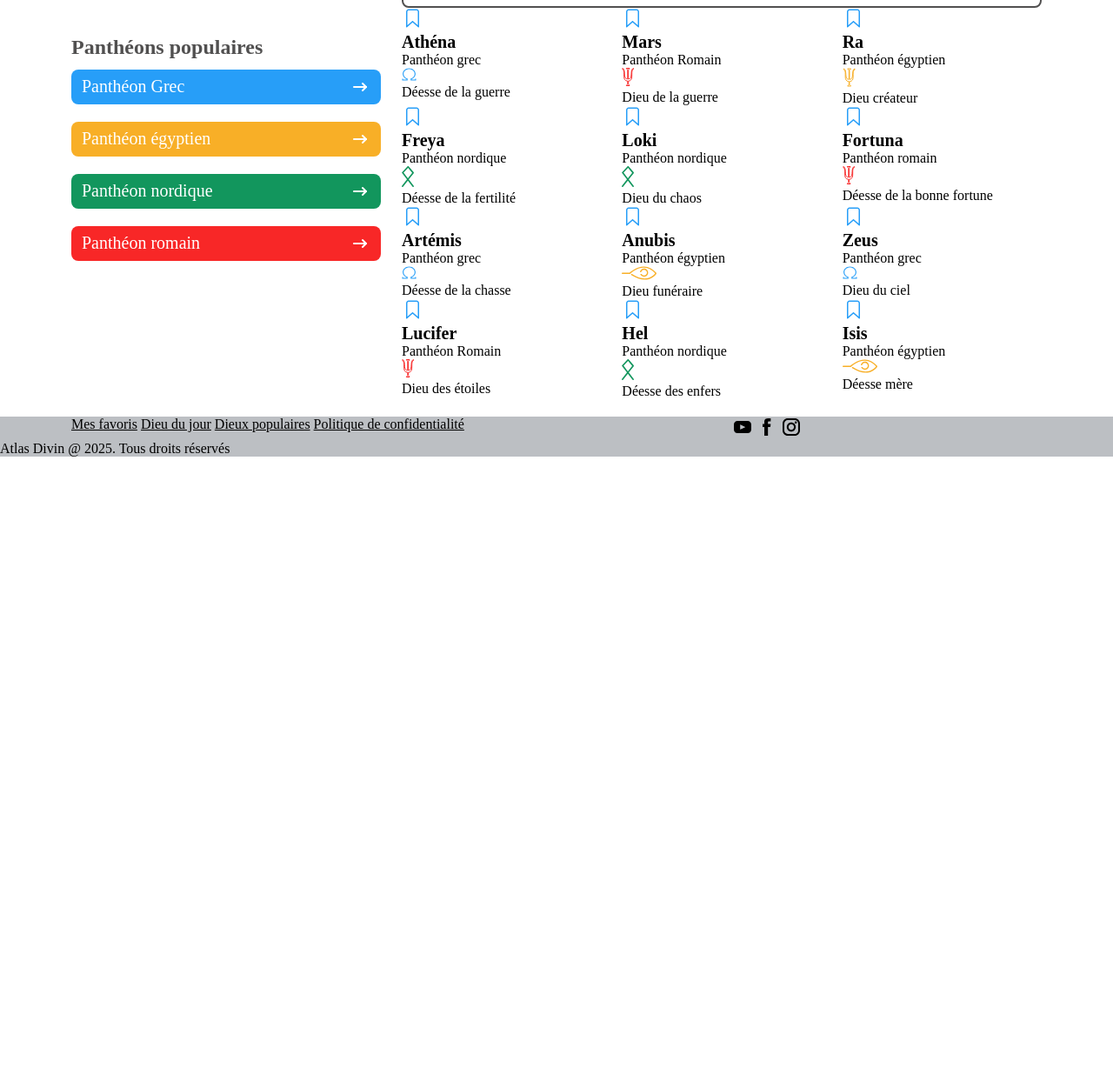
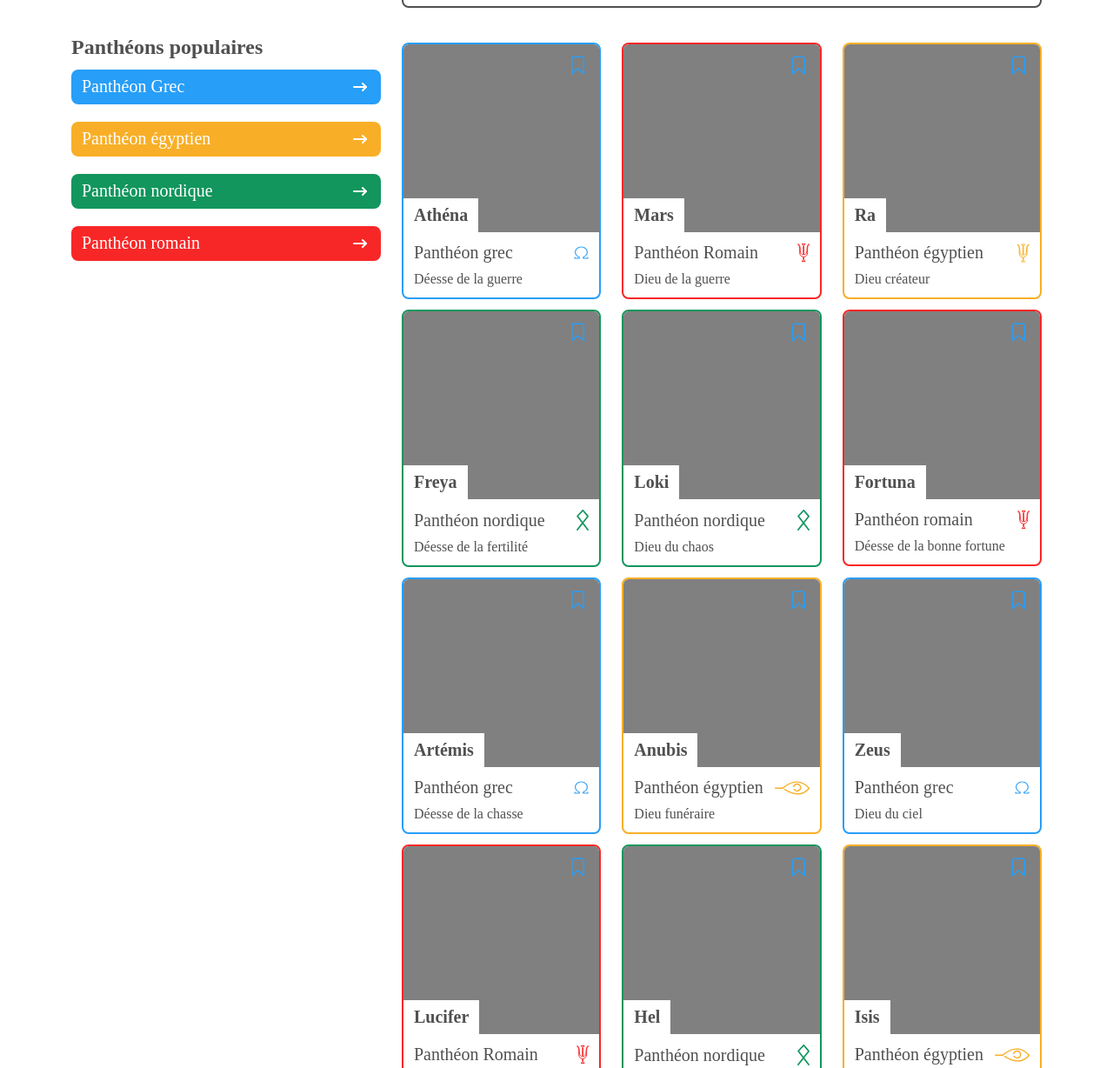
Before and after one commit to titiyocretton/atlas-divin, a website built with Parcel: page src/index.html in a window 1280 px wide. Shown: the part 457-1685 px from the top of the page at 87% size. Before the commit the page ends 982 px from the top, so only its background shows below. Built offline with nearby package versions, Linux system fonts and the light colour scheme; a web font is replaced by a local one.

Commit message:
premier passage pour card god, les marge et tout c'est ok, reste image

```diff
--- a/src/index.html
+++ b/src/index.html
@@ -273,6 +273,7 @@
               <div class="row">
                 <div class="col-6 col-lg-4">
                   <div class="card-god card-god-grec">
+                    <div class="card-god-image">
                       <svg
                         xmlns="http://www.w3.org/2000/svg"
                         width="25"
@@ -287,10 +288,10 @@
                           fill="#279EF8"
                         />
                       </svg>
-                    <div class="card-god-image">
                       <h3>Athéna</h3>
                     </div>
                     <div class="card-container">
+                      <div>
                         <p>Panthéon grec</p>
                         <svg
                           xmlns="http://www.w3.org/2000/svg"
@@ -308,8 +309,10 @@
                       <p>Déesse de la guerre</p>
                     </div>
                   </div>
+                </div>
                 <div class="col-6 col-lg-4">
                   <div class="card-god card-god-romain">
+                    <div class="card-god-image">
                       <svg
                         xmlns="http://www.w3.org/2000/svg"
                         width="25"
@@ -324,10 +327,10 @@
                           fill="#279EF8"
                         />
                       </svg>
-                    <div class="card-god-image">
                       <h3>Mars</h3>
                     </div>
                     <div class="card-container">
+                      <div>
                         <p>Panthéon Romain</p>
                         <svg
                           xmlns="http://www.w3.org/2000/svg"
@@ -345,8 +348,10 @@
                       <p>Dieu de la guerre</p>
                     </div>
                   </div>
+                </div>
                 <div class="col-6 col-lg-4">
                   <div class="card-god card-god-egyptien">
+                    <div class="card-god-image">
                       <svg
                         xmlns="http://www.w3.org/2000/svg"
                         width="25"
@@ -361,10 +366,10 @@
                           fill="#279EF8"
                         />
                       </svg>
-                    <div class="card-god-image">
                       <h3>Ra</h3>
                     </div>
                     <div class="card-container">
+                      <div>
                         <p>Panthéon égyptien</p>
                         <svg
                           xmlns="http://www.w3.org/2000/svg"
@@ -382,8 +387,10 @@
                       <p>Dieu créateur</p>
                     </div>
                   </div>
+                </div>
                 <div class="col-6 col-lg-4">
                   <div class="card-god card-god-nordique">
+                    <div class="card-god-image">
                       <svg
                         xmlns="http://www.w3.org/2000/svg"
                         width="25"
@@ -398,10 +405,10 @@
                           fill="#279EF8"
                         />
                       </svg>
-                    <div class="card-god-image">
                       <h3>Freya</h3>
                     </div>
                     <div class="card-container">
+                      <div>
                         <p>Panthéon nordique</p>
                         <svg
                           xmlns="http://www.w3.org/2000/svg"
@@ -419,8 +426,10 @@
                       <p>Déesse de la fertilité</p>
                     </div>
                   </div>
+                </div>
                 <div class="col-6 col-lg-4">
                   <div class="card-god card-god-nordique">
+                    <div class="card-god-image">
                       <svg
                         xmlns="http://www.w3.org/2000/svg"
                         width="25"
@@ -435,10 +444,10 @@
                           fill="#279EF8"
                         />
                       </svg>
-                    <div class="card-god-image">
                       <h3>Loki</h3>
                     </div>
                     <div class="card-container">
+                      <div>
                         <p>Panthéon nordique</p>
                         <svg
                           xmlns="http://www.w3.org/2000/svg"
@@ -456,8 +465,10 @@
                       <p>Dieu du chaos</p>
                     </div>
                   </div>
+                </div>
                 <div class="col-6 col-lg-4">
                   <div class="card-god card-god-romain">
+                    <div class="card-god-image">
                       <svg
                         xmlns="http://www.w3.org/2000/svg"
                         width="25"
@@ -472,10 +483,10 @@
                           fill="#279EF8"
                         />
                       </svg>
-                    <div class="card-god-image">
                       <h3>Fortuna</h3>
                     </div>
                     <div class="card-container">
+                      <div>
                         <p>Panthéon romain</p>
                         <svg
                           xmlns="http://www.w3.org/2000/svg"
@@ -493,8 +504,10 @@
                       <p>Déesse de la bonne fortune</p>
                     </div>
                   </div>
+                </div>
                 <div class="col-6 col-lg-4">
                   <div class="card-god card-god-grec">
+                    <div class="card-god-image">
                       <svg
                         xmlns="http://www.w3.org/2000/svg"
                         width="25"
@@ -509,10 +522,10 @@
                           fill="#279EF8"
                         />
                       </svg>
-                    <div class="card-god-image">
                       <h3>Artémis</h3>
                     </div>
                     <div class="card-container">
+                      <div>
                         <p>Panthéon grec</p>
                         <svg
                           xmlns="http://www.w3.org/2000/svg"
@@ -530,8 +543,10 @@
                       <p>Déesse de la chasse</p>
                     </div>
                   </div>
+                </div>
                 <div class="col-6 col-lg-4">
                   <div class="card-god card-god-egyptien">
+                    <div class="card-god-image">
                       <svg
                         xmlns="http://www.w3.org/2000/svg"
                         width="25"
@@ -546,10 +561,10 @@
                           fill="#279EF8"
                         />
                       </svg>
-                    <div class="card-god-image">
                       <h3>Anubis</h3>
                     </div>
                     <div class="card-container">
+                      <div>
                         <p>Panthéon égyptien</p>
                         <svg
                           xmlns="http://www.w3.org/2000/svg"
@@ -571,8 +586,10 @@
                       <p>Dieu funéraire</p>
                     </div>
                   </div>
+                </div>
                 <div class="col-6 col-lg-4">
                   <div class="card-god card-god-grec">
+                    <div class="card-god-image">
                       <svg
                         xmlns="http://www.w3.org/2000/svg"
                         width="25"
@@ -587,10 +604,10 @@
                           fill="#279EF8"
                         />
                       </svg>
-                    <div class="card-god-image">
                       <h3>Zeus</h3>
                     </div>
                     <div class="card-container">
+                      <div>
                         <p>Panthéon grec</p>
                         <svg
                           xmlns="http://www.w3.org/2000/svg"
@@ -608,8 +625,10 @@
                       <p>Dieu du ciel</p>
                     </div>
                   </div>
+                </div>
                 <div class="col-6 col-lg-4">
                   <div class="card-god card-god-romain">
+                    <div class="card-god-image">
                       <svg
                         xmlns="http://www.w3.org/2000/svg"
                         width="25"
@@ -624,10 +643,10 @@
                           fill="#279EF8"
                         />
                       </svg>
-                    <div class="card-god-image">
                       <h3>Lucifer</h3>
                     </div>
                     <div class="card-container">
+                      <div>
                         <p>Panthéon Romain</p>
                         <svg
                           xmlns="http://www.w3.org/2000/svg"
@@ -645,8 +664,10 @@
                       <p>Dieu des étoiles</p>
                     </div>
                   </div>
+                </div>
                 <div class="col-6 col-lg-4">
                   <div class="card-god card-god-nordique">
+                    <div class="card-god-image">
                       <svg
                         xmlns="http://www.w3.org/2000/svg"
                         width="25"
@@ -661,10 +682,10 @@
                           fill="#279EF8"
                         />
                       </svg>
-                    <div class="card-god-image">
                       <h3>Hel</h3>
                     </div>
                     <div class="card-container">
+                      <div>
                         <p>Panthéon nordique</p>
                         <svg
                           xmlns="http://www.w3.org/2000/svg"
@@ -682,8 +703,10 @@
                       <p>Déesse des enfers</p>
                     </div>
                   </div>
+                </div>
                 <div class="col-6 col-lg-4">
                   <div class="card-god card-god-egyptien">
+                    <div class="card-god-image">
                       <svg
                         xmlns="http://www.w3.org/2000/svg"
                         width="25"
@@ -698,10 +721,10 @@
                           fill="#279EF8"
                         />
                       </svg>
-                    <div class="card-god-image">
                       <h3>Isis</h3>
                     </div>
                     <div class="card-container">
+                      <div>
                         <p>Panthéon égyptien</p>
                         <svg
                           xmlns="http://www.w3.org/2000/svg"
@@ -721,6 +744,7 @@
                         </svg>
                       </div>
                       <p>Déesse mère</p>
+                    </div>
                   </div>
                 </div>
               </div>
--- a/src/scss/_base.scss
+++ b/src/scss/_base.scss
@@ -46,7 +46,7 @@ button {
 }
 
 main {
-  padding: 20px 12px;
+  padding: 20px 12px 8px 12px;
 }
 
 h3 {
--- a/src/scss/main.scss
+++ b/src/scss/main.scss
@@ -7,5 +7,6 @@
 @import "modules/button";
 @import "modules/card";
 @import "modules/filter";
+@import "modules/section-god";
 
 @import "bootstrap/scss/bootstrap-grid";
--- a/src/scss/modules/_card.scss
+++ b/src/scss/modules/_card.scss
@@ -38,3 +38,64 @@
     margin-top: 24px;
   }
 }
+
+.card-god {
+  color: var(--Text-main, #515050);
+  border-radius: 8px;
+  overflow: hidden;
+  margin-bottom: 12px;
+
+  .card-god-image {
+    background: grey;
+    // ----
+    display: flex;
+    height: 216px;
+    padding: 12px 12px 0 0;
+    flex-direction: column;
+    justify-content: space-between;
+    align-items: flex-start;
+    h3 {
+      background: white;
+      padding: 8px 12px 8px 12px;
+    }
+    svg {
+      align-self: flex-end;
+    }
+  }
+
+  .card-container {
+    gap: 10px;
+    display: flex;
+    flex-direction: column;
+    padding: 12px;
+
+    div {
+      display: flex;
+      justify-content: space-between;
+      align-items: center;
+
+      font-size: 20px;
+      svg {
+        // width: 16px;
+      }
+    }
+  }
+}
+
+.card-god-romain {
+  border: 2px solid var(--color-red);
+}
+
+.card-god-grec {
+  border: 2px solid var(--color-blue);
+}
+
+.card-god-nordique {
+  border: 2px solid var(--color-green);
+}
+
+.card-god-egyptien {
+  border: 2px solid var(--color-yellow);
+}
+
+// comment je peux séléctionné un par un les card avec ntn child pour l'image ?
--- /dev/null
+++ b/src/scss/modules/_section-god.scss
@@ -0,0 +1,3 @@
+.section-god {
+  margin-top: 40px;
+}
```
Lines whose indentation alone changed are shown as unchanged.
